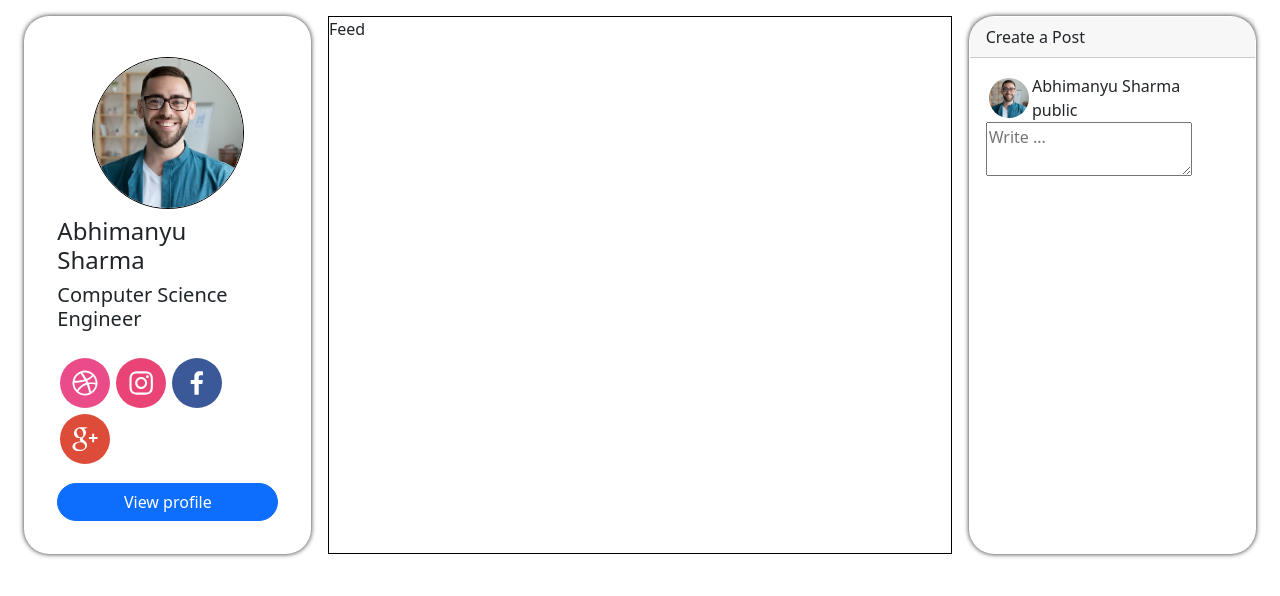
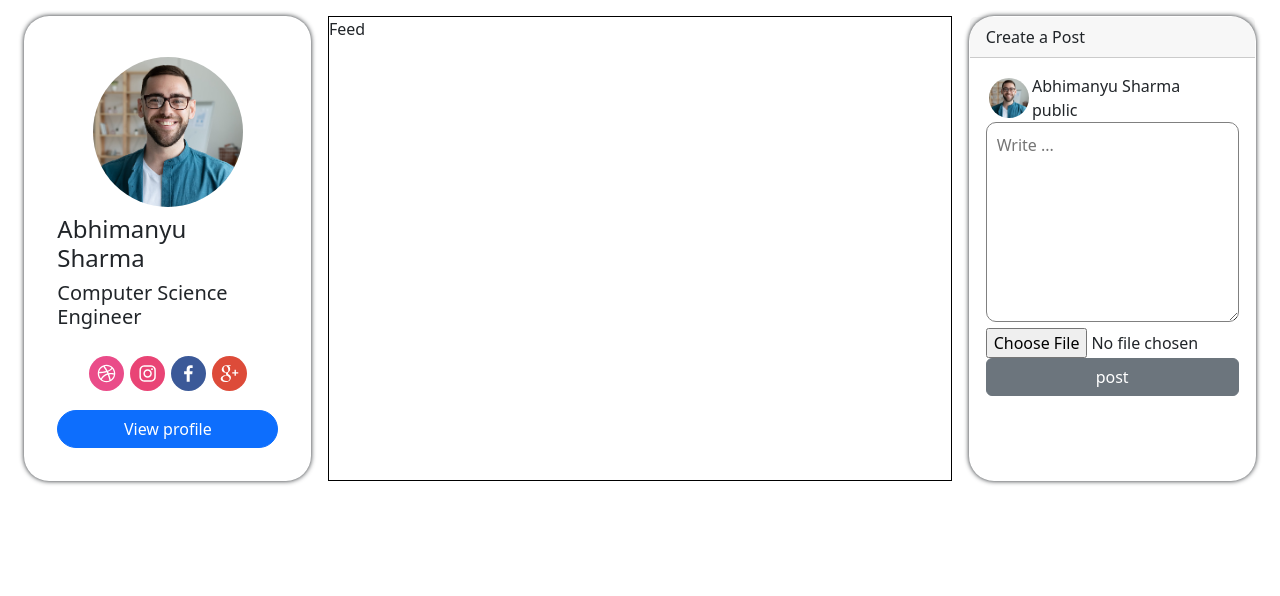
Before and after one commit to tejasvee-appsdeployer/linkedin-clone, a React (Create React App) app in the folder linkedin/: page / in a window 1280 px wide. Shown: the top 596 px of the page. Built offline with nearby package versions, Linux system fonts and the light colour scheme.

Commit message:
some responsive

```diff
--- /dev/null
+++ b/linkedin/src/components/Home/Common.scss
@@ -0,0 +1,3 @@
+$mobile:425px;
+$tablet:769px;
+$desktop:1440px;
--- a/linkedin/src/components/Home/CreatePost.jsx
+++ b/linkedin/src/components/Home/CreatePost.jsx
@@ -22,6 +22,8 @@ const CreatePost = () => {
 
           <div className="post-input-wrap">
             <textarea className="post-text" placeholder="Write ..."></textarea>
+            <input type="file" name="file" id="file-upload" />
+            <button id='post-btn' className="btn btn-secondary">post</button>
           </div>
         </div>
       </div>
--- a/linkedin/src/components/Home/CreatePost.scss
+++ b/linkedin/src/components/Home/CreatePost.scss
@@ -1,20 +1,22 @@
+@import "./Common.scss";
+
 .createpost-wrap {
   width: 23%;
   border: 0.5px solid transparent;
   box-sizing: border-box;
   box-shadow: 0px 0px 5px;
   border-radius: 25px;
+
   .card {
     border-radius: 25px;
     border: none;
   }
   .card-body {
-
     .card-user-info {
-        width: max-content;
-        display: flex;
-        align-items: center;
-        justify-content: flex-start;
+      width: max-content;
+      display: flex;
+      align-items: center;
+      justify-content: flex-start;
 
       .user-img-wrap {
         margin: 0.2rem;
@@ -26,7 +28,7 @@
           border-radius: 100px;
         }
       }
-      .name-post-visibility{
+      .name-post-visibility {
         display: flex;
         flex-direction: column;
         justify-content: center;
@@ -34,10 +36,42 @@
       }
     }
 
-    .post-input-wrap{
-
-
+    .post-input-wrap {
+      background: transparent;
+      textarea{
+        width: 100%;
+        height: 200px;
+        border: 0.1px solid gray;
+        border-radius: 10px;
+        padding: 10px;
+      }
+      input[type=file]{
+        border:none;
+      }
+      #post-btn{
+        width:100%;
+      }
 
     }
   }
 }
+
+// Mobile view
+@media (min-width: 0px) and (max-width: $mobile) {
+  .createpost-wrap {
+    display: none;
+  }
+}
+
+// tablet view
+@media (min-width: $mobile) and (max-width:$tablet) {
+  .createpost-wrap {
+    display: none;
+  }
+}
+// desktop view
+@media (min-width: $tablet) and (max-width: $desktop) {
+  .createpost-wrap {
+    display: block;
+  }
+}
--- a/linkedin/src/components/Home/ProfileCard.jsx
+++ b/linkedin/src/components/Home/ProfileCard.jsx
@@ -15,10 +15,10 @@ const ProfileCard = () => {
             <h4>Abhimanyu Sharma</h4>
             <h5 style={{fontWeight:'200'}}>Computer Science Engineer</h5>
             <div className="social">
-                <SocialIcon className="social-icon" network="dribbble"/>
-                <SocialIcon className="social-icon" network="instagram"/>
-                <SocialIcon className="social-icon" network="facebook"/>
-                <SocialIcon className="social-icon" network="google"/>
+                <SocialIcon style={{height:'35px',width:'35px'}}  className="social-icon" network="dribbble"/>
+                <SocialIcon style={{height:'35px',width:'35px'}}  className="social-icon" network="instagram"/>
+                <SocialIcon style={{height:'35px',width:'35px'}}  className="social-icon" network="facebook"/>
+                <SocialIcon style={{height:'35px',width:'35px'}}  className="social-icon" network="google"/>
             </div>
             <button className="btn btn-primary" style={{borderRadius:'100px' ,width:'100%'}}>View profile</button>
         </div>
--- a/linkedin/src/components/Home/ProfileCard.scss
+++ b/linkedin/src/components/Home/ProfileCard.scss
@@ -1,3 +1,5 @@
+@import './Common.scss' ;
+
 .card-wrap{
     display: flex;
     flex-direction: column;
@@ -11,9 +13,11 @@
     padding: 2rem;
 
     .img-wrap{
-        border: 0.2px solid black;
+        // border: 0.2px solid black;
         border-radius: 100px;
         margin: 0.5rem 0rem;
+        display: flex;
+        justify-content: center;
 
         img{
             width: 150px;
@@ -21,7 +25,6 @@
             object-fit:cover;
             border: none;
             border-radius: 100px;
-
         }
     }
 
@@ -34,12 +37,82 @@
 
         .social{
             margin: 1rem 0rem;
+            display: flex;
+            justify-content: center;
+            align-items: center;
 
             & > .social-icon{
                 margin: 3px;
+
 
             }
         }
     }
 
 }
+// Mobile view
+@media (min-width: 0px) and (max-width:$mobile) {
+    .card-wrap{
+        display: none;
+    }
+}
+
+// tablet view
+@media (min-width: $mobile) and (max-width: $tablet) {
+
+    .card-wrap{
+        display: flex;
+        flex-direction: column;
+        justify-content: center;
+        align-items: center;
+        border: 0.5px solid transparent;
+        box-sizing: border-box;
+        box-shadow: 0px 0px 5px;
+        border-radius: 25px;
+        width: 30%;
+        .card-body{
+            h4{
+                font-size: medium;
+            }
+            h5{
+                font-size: x-small;
+            }
+        }
+
+        .img-wrap{
+
+
+            img{
+                width: 100px;
+                height: 100px;
+                object-fit:cover;
+                border: none;
+                border-radius: 100px;
+            }
+        }
+
+        .card-body{
+            width: fit-content;
+            display: flex;
+            flex-direction: column;
+            justify-content: center;
+            align-items: center;
+
+            .social{
+                margin: 1rem 0rem;
+
+                & > .social-icon{
+                    margin: 3px;
+
+                }
+            }
+        }
+
+    }
+}
+// desktop view
+@media (min-width: $tablet) and (max-width:$desktop) {
+    .card-wrap{
+        display: block;
+    }
+}
```
